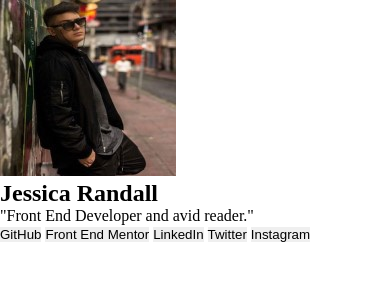
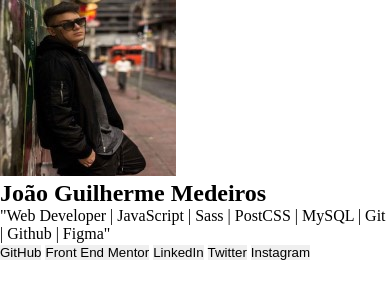
Before and after one commit to jotamedeiros/social-links-profile, a plain HTML site: page index.html in a window 390 px wide. Drawn offline with Linux system fonts and the light colour scheme.

Commit message:
alterei infos do card + reorganizei css

```diff
--- a/css/styles.css
+++ b/css/styles.css
@@ -1,25 +1,20 @@
 @charset "utf-8";
+
+:root {
+    --width-mobile: 375px;
+    --width-desktop: 1440px;
+    --color-green: hsl(75, 94%, 57%);
+    --color-white: hsl(0, 0%, 100%);
+    --color-grey: hsl(0, 0%, 12%);
+    --color-off-black: hsl(0, 0%, 8%);
+    --font-size-p: 14px;
+    --font-inter: "Inter", Arial, sans-serif;
+    --font-poppins: "Poppins", Arial, sans-serif;
+}
 
 * {
     padding: 0px;
     margin: 0px;
     border: none;
     box-sizing: border-box;
-};
-
-:root {
-    /* Variáveis de Dimensões */
-    --mobile-width: 375px;
-    --desktop-width: 1440px;
-
-    /* Variáveis de Cores */
-    --color-green: hsl(75, 94%, 57%);
-    --color-white: hsl(0, 0%, 100%);
-    --color-grey: hsl(0, 0%, 12%);
-    --color-off-black: hsl(0, 0%, 8%);
-
-    /* Variáveis de Tipografia */
-    --font-size-p: 14px;
-    --font-inter: "Inter", Arial, sans-serif;
-    --font-poppins: "Poppins", Arial, sans-serif;
-};
+}
--- a/index.html
+++ b/index.html
@@ -19,8 +19,8 @@
         <div class="card">
             <div class="card-avatar">
                 <img class="card-avatar-img" src="./assets/images/avatar-hero.jpeg " alt="Avatar Jessica">
-                <h2 class="card-avatar-name">Jessica Randall</h2>
-                <p class="card-avatar-bio">"Front End Developer and avid reader."</p>
+                <h2 class="card-avatar-name">João Guilherme Medeiros</h2>
+                <p class="card-avatar-bio">"Web Developer | JavaScript | Sass | PostCSS | MySQL | Git | Github | Figma"</p>
             </div>
             <div class="card-buttons">
                 <button class="card-btn">GitHub</button>
```
